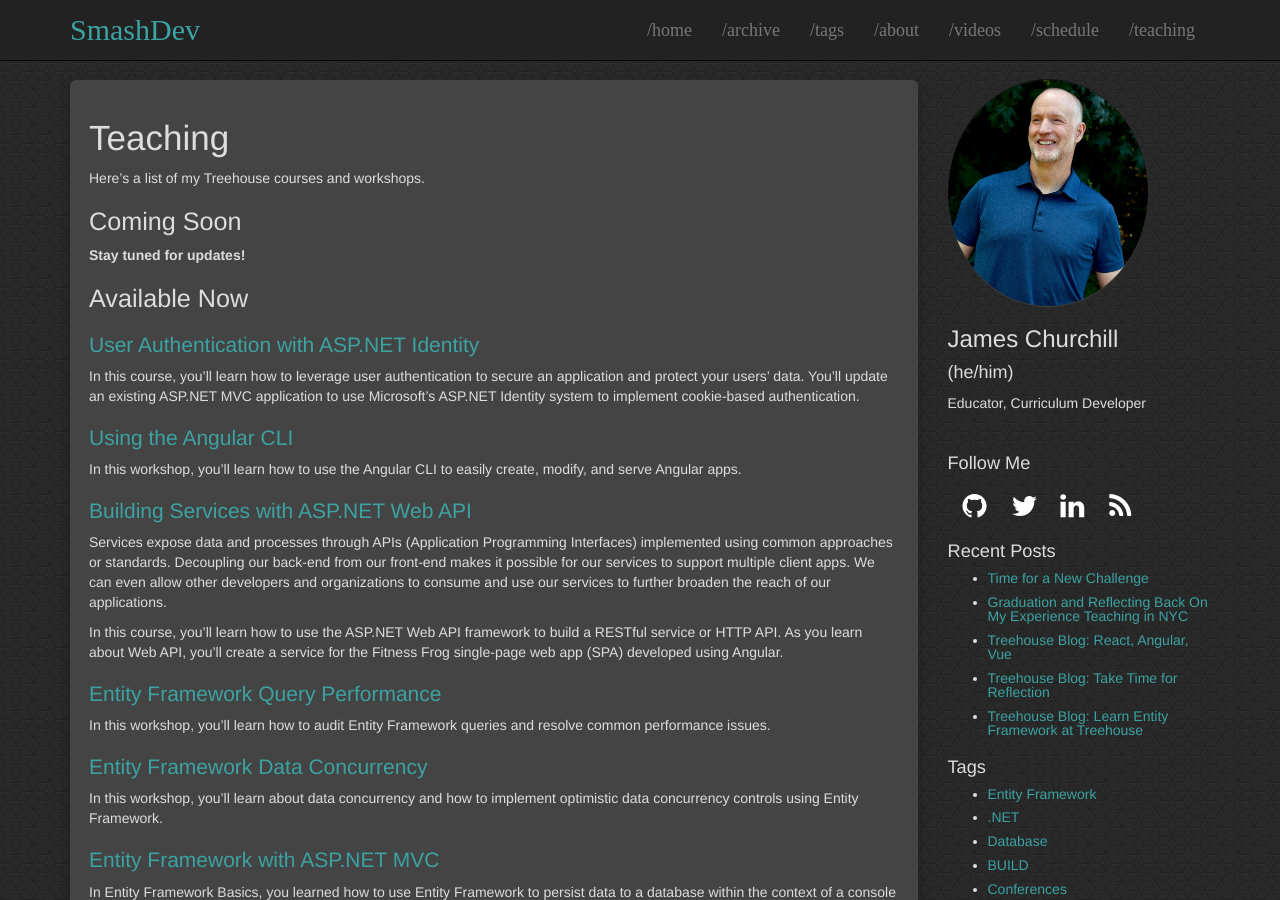
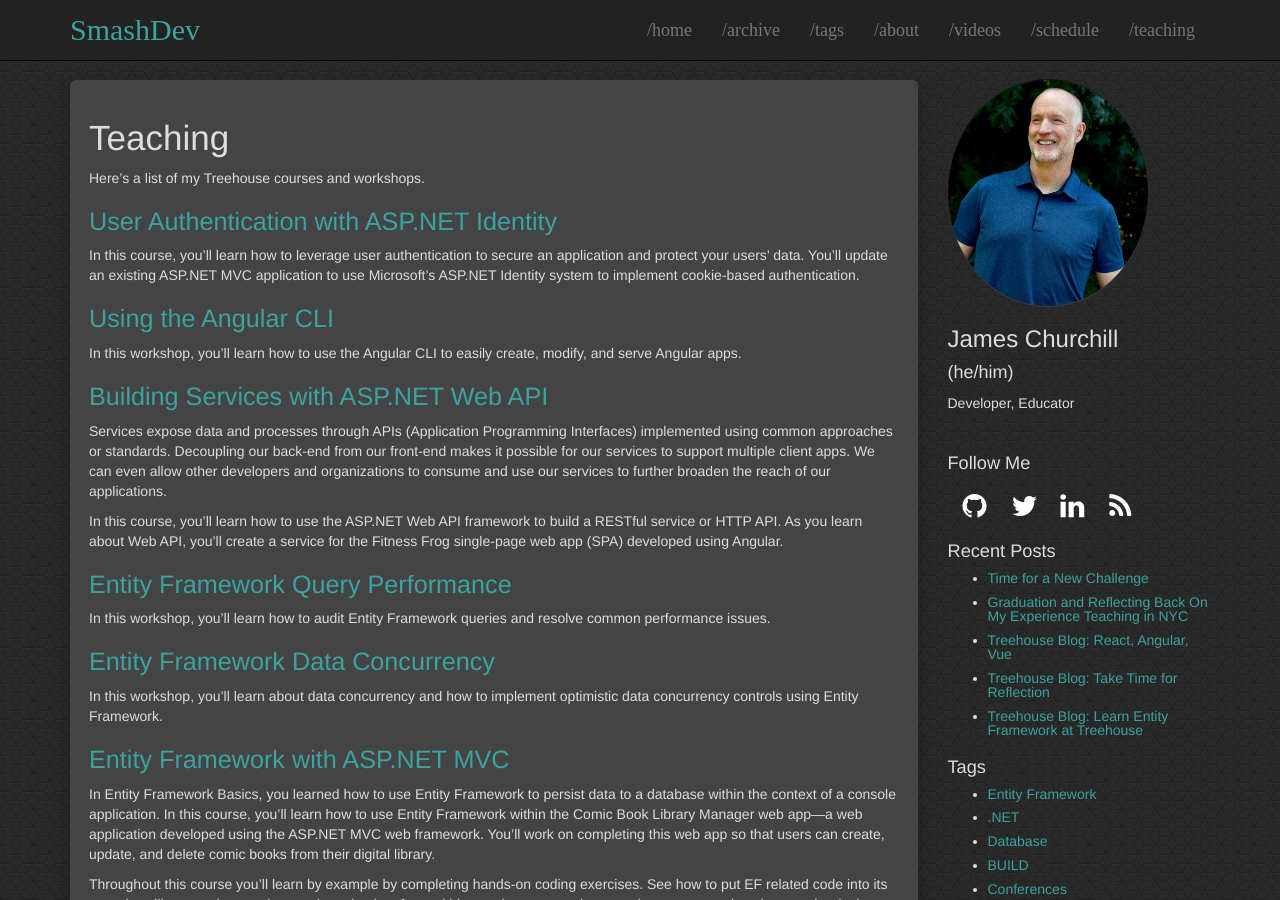
Before and after one commit to smashdevcode/smashdevcode.github.io, a Jekyll site: the page built from teaching.md, in a window 1280 px wide and 900 px high. Built offline with Jekyll 4.4.1, drawn with Linux system fonts in a browser that asks for light colours.

Commit message:
Update sidebar and About bio

```diff
--- a/_includes/sidebar.html
+++ b/_includes/sidebar.html
@@ -3,7 +3,7 @@
   <img src="{{site.baseurl | prepend:site.url}}/images/misc/photo-2019.jpg" alt="James Churchill" />
   <h3>James Churchill</h3>
   <h4>(he/him)</h4>
-  <p>Educator, Curriculum Developer</p>
+  <p>Developer, Educator</p>
 </div>
 
 <div class="sidebar">
--- a/teaching.md
+++ b/teaching.md
@@ -7,74 +7,67 @@
 
 Here's a list of my Treehouse courses and workshops.
 
-## Coming Soon
-
-**Stay tuned for updates!**
-
-## Available Now
-
-### [User Authentication with ASP.NET Identity](https://teamtreehouse.com/library/user-authentication-with-aspnet-identity)
+## [User Authentication with ASP.NET Identity](https://teamtreehouse.com/library/user-authentication-with-aspnet-identity)
 
 In this course, you'll learn how to leverage user authentication to secure an application and protect your users' data. You'll update an existing ASP.NET MVC application to use Microsoft's ASP.NET Identity system to implement cookie-based authentication.
 
-### [Using the Angular CLI](https://teamtreehouse.com/library/using-the-angular-cli)
+## [Using the Angular CLI](https://teamtreehouse.com/library/using-the-angular-cli)
 
 In this workshop, you'll learn how to use the Angular CLI to easily create, modify, and serve Angular apps.
 
-### [Building Services with ASP.NET Web API](https://teamtreehouse.com/library/building-services-with-aspnet-web-api)
+## [Building Services with ASP.NET Web API](https://teamtreehouse.com/library/building-services-with-aspnet-web-api)
 
 Services expose data and processes through APIs (Application Programming Interfaces) implemented using common approaches or standards. Decoupling our back-end from our front-end makes it possible for our services to support multiple client apps. We can even allow other developers and organizations to consume and use our services to further broaden the reach of our applications.
 
 In this course, you'll learn how to use the ASP.NET Web API framework to build a RESTful service or HTTP API. As you learn about Web API, you'll create a service for the Fitness Frog single-page web app (SPA) developed using Angular.
 
-
-### [Entity Framework Query Performance](https://teamtreehouse.com/library/entity-framework-query-performance)
+## [Entity Framework Query Performance](https://teamtreehouse.com/library/entity-framework-query-performance)
 
 In this workshop, you'll learn how to audit Entity Framework queries and resolve common performance issues.
 
-### [Entity Framework Data Concurrency](https://teamtreehouse.com/library/entity-framework-data-concurrency)
+## [Entity Framework Data Concurrency](https://teamtreehouse.com/library/entity-framework-data-concurrency)
 
 In this workshop, you'll learn about data concurrency and how to implement optimistic data concurrency controls using Entity Framework.
 
-### [Entity Framework with ASP.NET MVC](https://teamtreehouse.com/library/entity-framework-with-aspnet-mvc)
+## [Entity Framework with ASP.NET MVC](https://teamtreehouse.com/library/entity-framework-with-aspnet-mvc)
 
 In Entity Framework Basics, you learned how to use Entity Framework to persist data to a database within the context of a console application. In this course, you'll learn how to use Entity Framework within the Comic Book Library Manager web app—a web application developed using the ASP.NET MVC web framework. You'll work on completing this web app so that users can create, update, and delete comic books from their digital library.
 
 Throughout this course you'll learn by example by completing hands-on coding exercises. See how to put EF related code into its own class library project, retrieve and persist data from within a web app, organize your data access code using popular design patterns, and more!
 
-### [Entity Framework Migrations](https://teamtreehouse.com/library/entity-framework-migrations)
+## [Entity Framework Migrations](https://teamtreehouse.com/library/entity-framework-migrations)
 
 In this course, you'll learn how to use Entity Framework Code First Migrations to propagate data model changes to your database.
 
 <iframe width="560" height="315" src="https://www.youtube.com/embed/cShjIXTSLKM" frameborder="0" allowfullscreen></iframe>
 
-### [Entity Framework Basics](https://teamtreehouse.com/library/entity-framework-basics)
+## [Entity Framework Basics](https://teamtreehouse.com/library/entity-framework-basics)
 
 In this course, you'll learn how to use Microsoft's Entity Framework to persist application data to a database. By the end of the course, you'll have learned how to use the Code First workflow, create entity classes, write LINQ queries, perform CRUD operations, and more.
 
 <iframe width="560" height="315" src="https://www.youtube.com/embed/8GTWGKocQsc" frameborder="0" allowfullscreen></iframe>
 
-### [Getting Started with ASP.NET Core](https://teamtreehouse.com/library/getting-started-with-aspnet-core)
+## [Getting Started with ASP.NET Core](https://teamtreehouse.com/library/getting-started-with-aspnet-core)
 
 In this workshop, we'll answer the question "What is ASP.NET Core?", explore the .NET CLI, and create a simple app–from the command line and using Visual Studio. Along the way, we'll also take a look at some of the key new concepts and features that are part of ASP.NET Core.
 
-### [ASP.NET MVC Forms](https://teamtreehouse.com/library/aspnet-mvc-forms)
+## [ASP.NET MVC Forms](https://teamtreehouse.com/library/aspnet-mvc-forms)
 
 In this course, you’ll learn how to create web forms using ASP.NET MVC. Along the way, you’ll use various field types and form validation as we build a web version of the Fitness Frog application from C# Basics.
 
 <iframe width="560" height="315" src="https://www.youtube.com/embed/l-MVZSfIXsA" frameborder="0" allowfullscreen></iframe>
 
-### [ASP.NET MVC Basics](https://teamtreehouse.com/library/aspnet-mvc-basics)
+## [ASP.NET MVC Basics](https://teamtreehouse.com/library/aspnet-mvc-basics)
 
 ASP.NET MVC is a popular server-side framework developed by Microsoft that is used to build dynamic websites. In this course, you'll learn about the basics of ASP.NET MVC while we build a comic book gallery website using Visual Studio Community. Along the way, you'll learn how to create a new project, add controllers and views, model data, and create repositories.
 
 <iframe width="560" height="315" src="https://www.youtube.com/embed/oK1STpd1m7c" frameborder="0" allowfullscreen></iframe>
 
-### [Creating Your First ASP.NET MVC Website](https://teamtreehouse.com/library/creating-your-first-aspnet-mvc-website)
+## [Creating Your First ASP.NET MVC Website](https://teamtreehouse.com/library/creating-your-first-aspnet-mvc-website)
 
 In this workshop, you'll learn how to create an ASP.NET MVC website using Visual Studio.
 
-### LiveCoding
+## LiveCoding
 
 In this series of livestream sessions, we'll build a simple ASP.NET Core web API and Angular client web app.
 
```
Also changed, not shown: about.md (+1 -1 lines).
